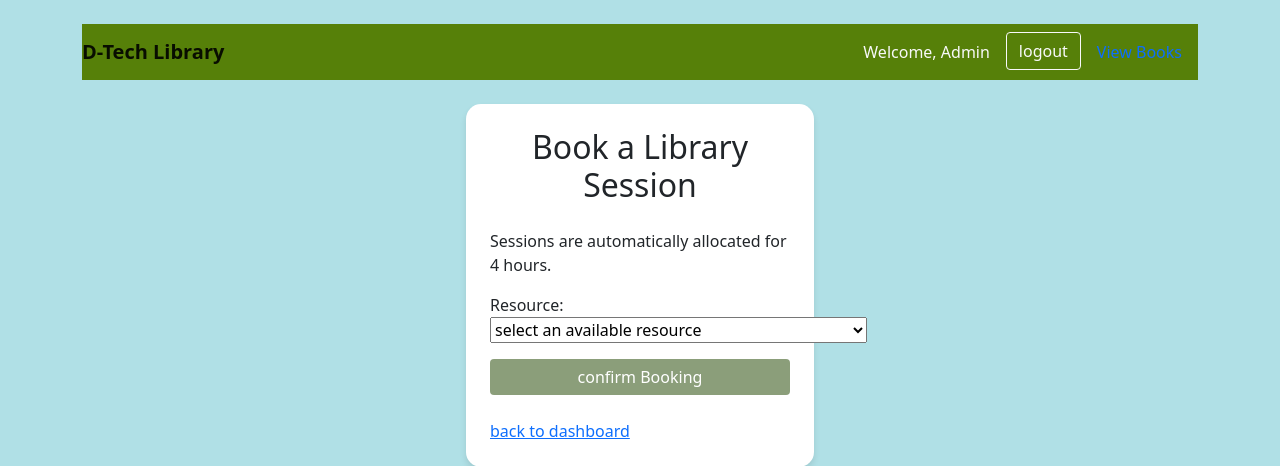
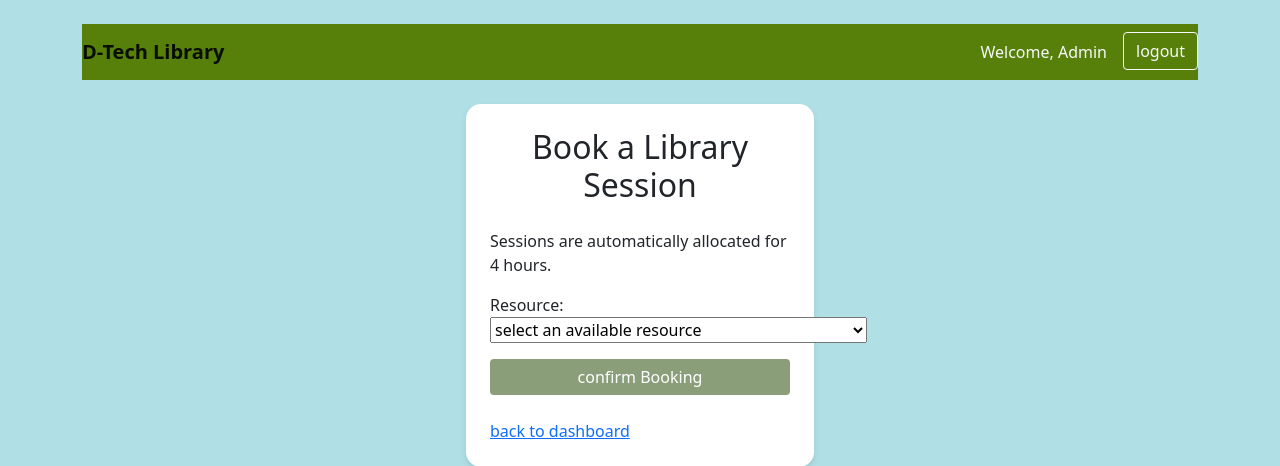
Before and after one commit to Taikundave-tech/dtech_library, a Django app: page /book/ in a window 1280 px wide. Shown: the top 466 px of the page. Run offline with Django 5.2, Linux system fonts and the light colour scheme; a user stored in the database is signed in; data comes from the database, SQL or seed files in the repository.

Commit message:
Update base.html

```diff
--- a/library_mgmt/templates/base.html
+++ b/library_mgmt/templates/base.html
@@ -20,9 +20,9 @@
                 <form action="{% url 'logout' %}" method="post" class="d-inline">{%csrf_token%}<button type="submit" class="btn btn-outline-light ms-2">logout</button></form>
             {% else %}
                 <a href="{% url 'login' %}" class="btn btn-sm btn-primary">Login</a>
+             <a href="{% url 'book_list' %}" class="nav-link">View Books</a>
             {% endif %}
         </div>
-   <a href="{% url 'book_list' %}" class="nav-link">View Books</a>
     </nav>
 
     {% if messages %}
```
